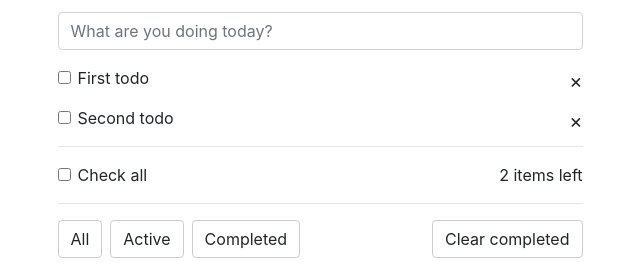
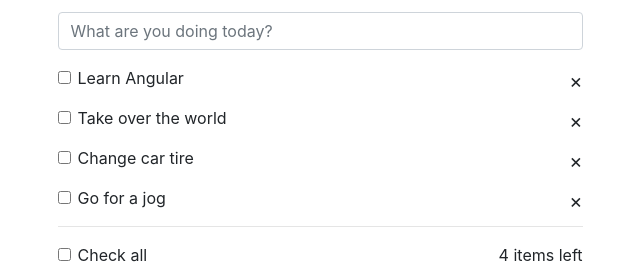
Before and after one commit to tudorPopescu/Todo-App, an Angular app: page / in a window 1280 px wide. Shown: the part 320-584 px from the top of the page, without its empty margins (320-960 px from the left). Built offline with nearby package versions, Linux system fonts and the light colour scheme; what ngx-autofocus-fix would draw is missing.

Commit message:
Added more functionality
1. Added the clear completed option
2. Added filter option
3. Added more todos on page load

```diff
--- a/src/app/components/todo/todo.component.html
+++ b/src/app/components/todo/todo.component.html
@@ -5,7 +5,7 @@
   <input class="form-control" id="name" type="text" placeholder="What are you doing today?" [(ngModel)]="todoTitle" (keyup.enter)="addTodo()"/>
 </div>
 
-<div class="form-group" style="padding-left: 20px;" *ngFor="let todo of todos">
+<div class="form-group" style="padding-left: 20px;" *ngFor="let todo of filterTodo()">
   <input type="checkbox" class="form-check-input" [(ngModel)]="todo.completed">
   <label
     class="form-check-label checkall-wrap"
@@ -44,12 +44,12 @@
 
 <div class="row">
   <div class="col-6">
-    <button type="text" class="btn mr-2" style="border: 1px solid #ccc">All</button>
-    <button type="text" class="btn mr-2" style="border: 1px solid #ccc">Active</button>
-    <button type="text" class="btn" style="border: 1px solid #ccc">Completed</button>
+    <button type="text" class="btn mr-2 filter-btn" (click)="filter='all'">All</button>
+    <button type="text" class="btn mr-2 filter-btn" (click)="filter='active'">Active</button>
+    <button type="text" class="btn filter-btn" (click)="filter='completed'">Completed</button>
   </div>
 
   <div class="col-6 text-right">
-    <button type="text" class="btn" style="border: 1px solid #ccc">Clear completed</button>
+    <button type="text" class="btn filter-btn" (click)="clearCompleted()">Clear completed</button>
   </div>
 </div>
--- a/src/app/components/todo/todo.component.scss
+++ b/src/app/components/todo/todo.component.scss
@@ -12,3 +12,7 @@
 .completed {
   text-decoration: line-through;
 }
+
+.filter-btn {
+  border: 1px solid #ccc;
+}
--- a/src/app/components/todo/todo.component.ts
+++ b/src/app/components/todo/todo.component.ts
@@ -1,5 +1,6 @@
 import { Component, OnInit } from '@angular/core';
 import { List } from '../../interfaces/list';
+import { stringify } from 'querystring';
 
 @Component({
   selector: 'app-todo',
@@ -12,6 +13,7 @@
   todoTitle: string;
   todoCompleted: boolean;
   editable: boolean;
+  filter: string;
 
   constructor() { }
 
@@ -20,20 +22,33 @@
     this.todoTitle = '';
     this.todoCompleted = false;
     this.editable = false;
+    this.filter = 'all';
 
     this.todos = [
       {
         id: 1,
-        title: 'First todo',
+        title: 'Learn Angular',
         completed: false,
         edit: false
       },
       {
         id: 2,
-        title: 'Second todo',
+        title: 'Take over the world',
         completed: false,
         edit: false
-      }
+      },
+      {
+        id: 3,
+        title: 'Change car tire',
+        completed: false,
+        edit: false
+      },
+      {
+        id: 4,
+        title: 'Go for a jog',
+        completed: false,
+        edit: false
+      },
     ];
   }
 
@@ -78,4 +93,19 @@
     return todo.edit = this.editable;
   }
 
+  clearCompleted(): void {
+    this.todos = this.todos.filter(todo => todo.completed === this.todoCompleted);
+  }
+
+  filterTodo(): List[] {
+    if (this.filter === 'all') {
+      return this.todos;
+    } else if (this.filter === 'active') {
+      return this.todos.filter(todo => !todo.completed);
+    } else if (this.filter === 'completed') {
+      return this.todos.filter(todo => todo.completed);
+    }
+
+    return this.todos;
+  }
 }
```
